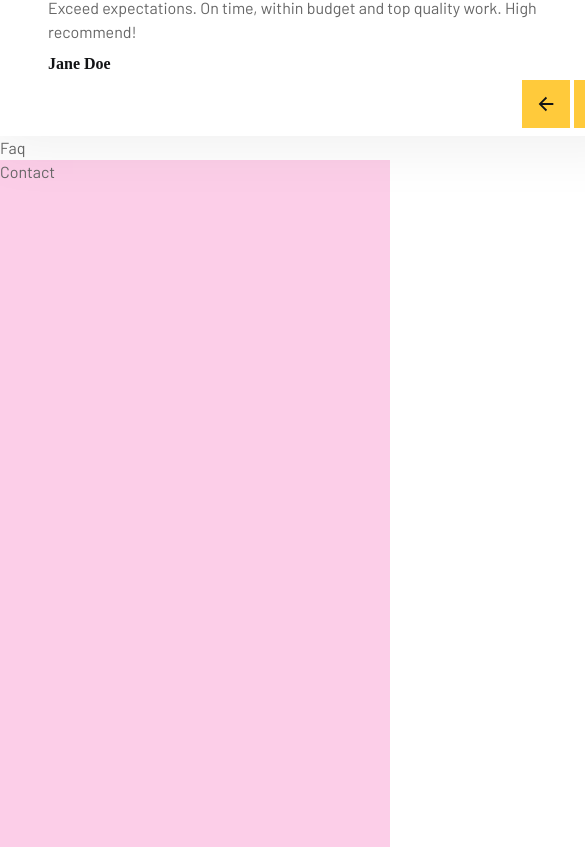
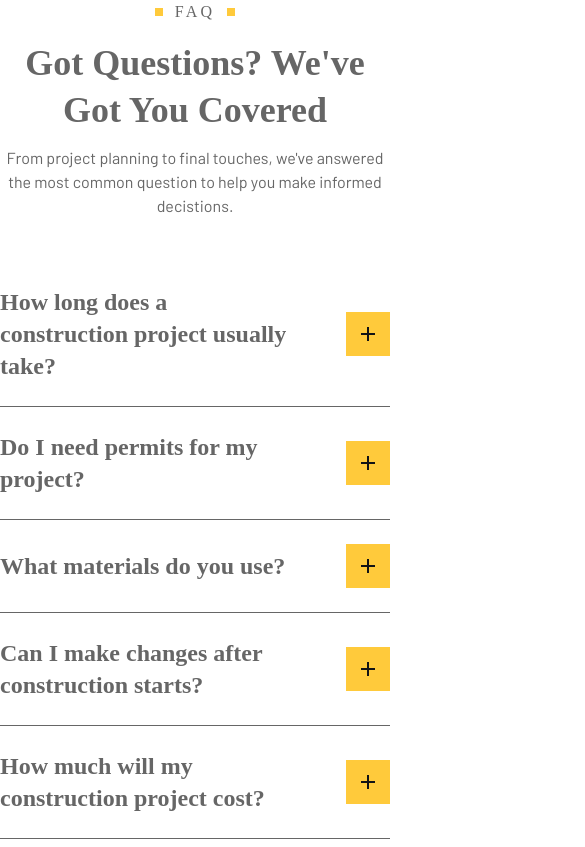
Before and after one commit to PA4K-User/Urban_Build, a Next.js app: page / in a window 390 px wide. Shown: the part 6437-7284 px from the top of the page, 585 px wide, since content can reach past the window. Built offline with nearby package versions, Linux system fonts and the light colour scheme.

Commit message:
add Faq & FaqItem

```diff
--- a/components/Faq.jsx
+++ b/components/Faq.jsx
@@ -1,8 +1,66 @@
-import React from 'react'
+import Pretitle from "./Pretitle"
+import { motion } from "framer-motion"
+import { fadeIn } from "@/variants"
+import FaqItem from "./FaqItem"
+
+const faqItemData = [
+  {
+    title: "How long does a construction project usually take?",
+    description: "Timeline vary based on project size and complexity",
+  },
+  {
+    title: "Do I need permits for my project?",
+    description: "Timeline vary based on project size and complexity",
+  },
+  {
+    title: "What materials do you use?",
+    description: "Timeline vary based on project size and complexity",
+  },
+  {
+    title: "Can I make changes after construction starts?",
+    description: "Timeline vary based on project size and complexity",
+  },
+  {
+    title: "How much will my construction project cost?",
+    description: "Timeline vary based on project size and complexity",
+  },
+  {
+    title: "How do you ensure quality and safety on-site?",
+    description: "Timeline vary based on project size and complexity",
+  },
+]
+
+const faqItemVariants = {
+  hidden: { opacity: 0, y: 30 },
+
+  visible: (index) => ({
+    opacity: 1,
+    y: 0,
+    transition: { delay: index * 0.1, duration: 0.3 },
+  }),
+}
 
 const Faq = () => {
   return (
-    <div>Faq</div>
+    <section className="pt-16 xl:pt-32">
+      <div className="container mx-auto">
+        <div className="text-center max-w-[540px] mx-auto xl:mb-20">
+          <Pretitle text="Faq" center/>
+          <h2 className="h2 mb-3">Got Questions? We've Got You Covered</h2>
+          <p className="mb-11 max-w-[480px] mx-auto">
+            From project planning to final touches, we've answered the most
+            common question to help you make informed decistions.
+          </p>
+        </div>
+        <ul className="w-full flex flex-col">
+          {faqItemData.map((item, index) => {
+            return <li key={index}>
+              <FaqItem title={item.title} description={item.description}/>
+            </li>
+          })}
+        </ul>
+      </div>
+    </section>
   )
 }
 
--- /dev/null
+++ b/components/FaqItem.jsx
@@ -0,0 +1,36 @@
+import React, {useState} from 'react'
+import { RiSubtractFill, RiAddFill } from 'react-icons/ri'
+
+const FaqItem = ({title, description}) => {
+  const [isOpen, setIsOpen] = useState(false);
+
+  return (
+    <div className='w-full border-b'>
+        <div className='flex items-center justify-between py-6'>
+            <h4 className='h4 max-w-[300px] sm:max-w-md md:max-w-max'>{title}</h4>
+            <button
+                className='w-[44px] h-[44px] bg-accent flex items-center justify-center'
+                onClick={() => setIsOpen(!isOpen)}
+            >
+                {isOpen ? (
+                    <RiSubtractFill className={`text-primary text-2xl transition-opacity duration-700
+                        ${isOpen ? "opacity-100" : "opacity-0"}`}/>
+                ) : (
+                    <RiAddFill className={`text-primary text-2xl transition-opacity duration-700
+                        ${isOpen ? "opacity-0" : "opacity-100"}`}/>
+                )}
+            </button>
+        </div>
+        <div className={`${
+            isOpen
+                ?   "max-h-[200px] opacity-100 transition-all duration-500 ease-in-out"
+                :
+                    "max-h-0 opacity-0 transition-all duration-300 ease-in-out overflow-hidden"}`
+            }>
+            <p className="pb-8 flex items-center max-w-[860px]">{description}</p>
+        </div>
+    </div>
+  )
+}
+
+export default FaqItem
--- a/components/Testimonials.jsx
+++ b/components/Testimonials.jsx
@@ -28,7 +28,7 @@
                 alt=""
               />
             </div>
-            <div className=" xl:absolute xl:bottom-0 xl:right-[160px] relative max-w-max">
+            <div className="hidden xl:flex xl:absolute xl:bottom-0 xl:right-[160px] relative max-w-max">
               <Image
                 src="/assets/img/testimonials/quote.svg"
                 width={54}
```
